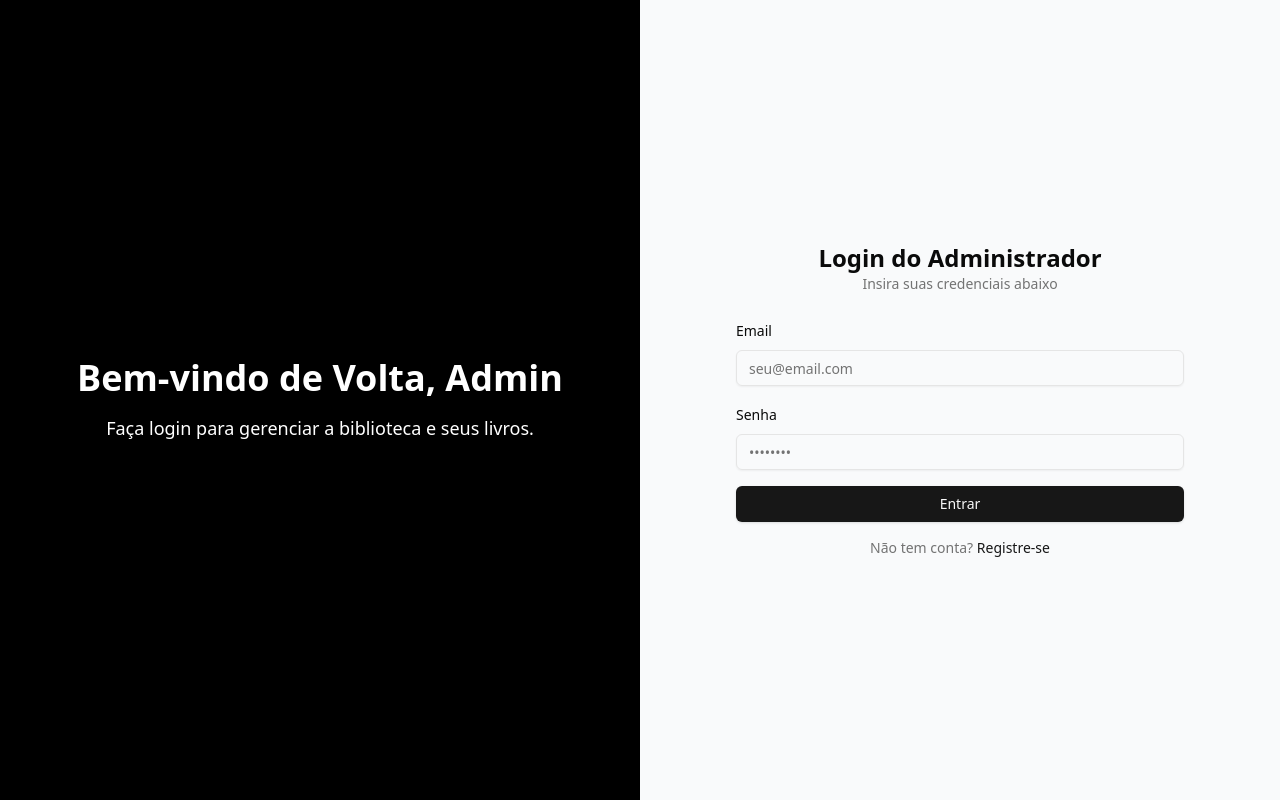
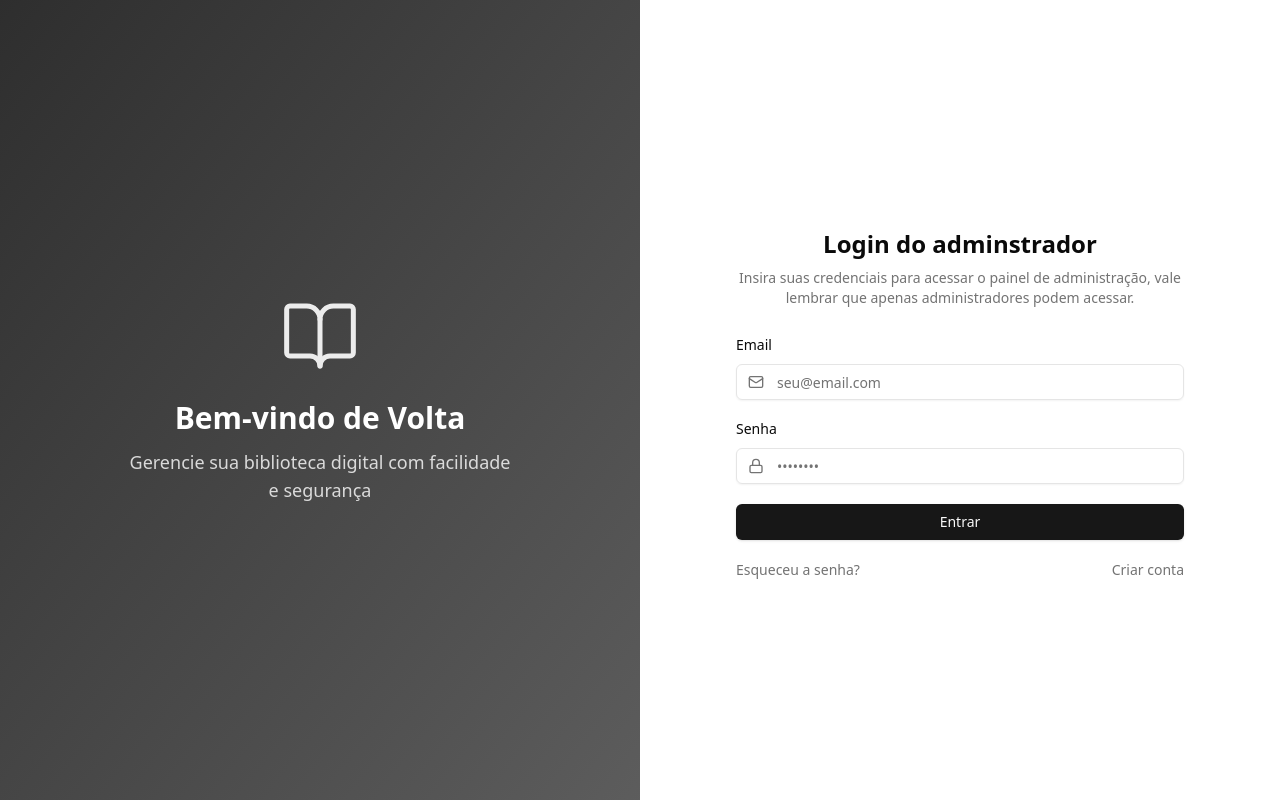
Before and after one commit to gabrieldiassantiago/backend-biblioteca, a Next.js app: page /login in a window 1280 px wide. Built offline with nearby package versions, Linux system fonts and the light colour scheme.

Commit message:
update: atualizando UI

```diff
--- a/src/app/(auth)/login/page.tsx
+++ b/src/app/(auth)/login/page.tsx
@@ -1,30 +1,30 @@
-// src/app/(auth)/login/page.tsx
 import { redirect } from 'next/navigation';
 import { Button } from '@/components/ui/button';
 import { Input } from '@/components/ui/input';
 import { Label } from '@/components/ui/label';
 import Link from 'next/link';
 import { createClient } from '@/lib/supabase/server';
+import { Alert, AlertDescription } from '@/components/ui/alert';
+import { AlertCircle, BookOpen, Lock, Mail } from 'lucide-react';
 
 interface LoginPageProps {
-  searchParams: Promise<{ error?: string }>; // Corrigido para Promise
+  searchParams: Promise<{ error?: string }>;
 }
 
 export default async function LoginPage({ searchParams }: LoginPageProps) {
-  const params = await searchParams; // Resolve a Promise
+  const params = await searchParams;
   const error = params.error;
 
   async function handleLogin(formData: FormData) {
     'use server';
     const supabase = await createClient();
-
     const email = formData.get('email') as string;
     const password = formData.get('password') as string;
 
-    const { data, error } = await supabase.auth.signInWithPassword({ email, password });
+    const { data, error: authError } = await supabase.auth.signInWithPassword({ email, password });
 
-    if (error) {
-      redirect('/admin/auth/login?error=' + encodeURIComponent(error.message));
+    if (authError) {
+      redirect('/admin/auth/login?error=' + encodeURIComponent(authError.message));
     }
 
     if (data.user) {
@@ -34,9 +34,7 @@ export default async function LoginPage({ searchParams }: LoginPageProps) {
         .eq('id', data.user.id)
         .single();
 
-      const role = userData?.role || data.user.role || '';
-
-      if (role === 'admin') {
+      if (userData?.role === 'admin') {
         redirect('/admin/');
       } else {
         await supabase.auth.signOut();
@@ -48,36 +46,102 @@ export default async function LoginPage({ searchParams }: LoginPageProps) {
   }
 
   return (
-    <div className="flex min-h-screen flex-col md:flex-row">
-      <div className="hidden md:flex w-full md:w-1/2 bg-black text-white flex-col justify-center items-center p-8">
-        <h1 className="text-4xl font-bold mb-4">Bem-vindo de Volta, Admin</h1>
-        <p className="text-lg text-center max-w-md">
-          Faça login para gerenciar a biblioteca e seus livros.
-        </p>
+    <div className="min-h-screen flex bg-background">
+      {/* Left Section - Illustration */}
+      <div className="hidden lg:flex w-1/2 bg-gradient-to-br from-primary/90 to-primary/70 justify-center items-center relative overflow-hidden">
+        <div className="absolute inset-0 bg-grid-white/10 [mask-image:linear-gradient(to_bottom,transparent,white)]"></div>
+        <div className="relative z-10 text-center px-8 max-w-md">
+          <BookOpen className="mx-auto h-20 w-20 text-white mb-6 opacity-90" strokeWidth={1.5} />
+          <h1 className="text-3xl font-bold text-white mb-3">
+            Bem-vindo de Volta
+          </h1>
+          <p className="text-white/80 text-lg">
+            Gerencie sua biblioteca digital com facilidade e segurança
+          </p>
+        </div>
       </div>
-      <div className="w-full md:w-1/2 flex items-center justify-center bg-gray-50 p-4">
+
+      {/* Right Section - Login Form */}
+      <div className="w-full lg:w-1/2 flex items-center justify-center p-6">
         <div className="w-full max-w-md space-y-6">
-          <div className="text-center">
-            <h2 className="text-2xl font-semibold">Login do Administrador</h2>
-            <p className="text-sm text-muted-foreground">Insira suas credenciais abaixo</p>
+          <div className="text-center space-y-2">
+            <BookOpen className="h-12 w-12 mx-auto text-primary lg:hidden" strokeWidth={1.5} />
+            <h2 className="text-2xl font-semibold text-foreground">Login do adminstrador</h2>
+            <p className="text-muted-foreground text-sm">
+              Insira suas credenciais para acessar o painel de administração, vale lembrar que apenas administradores podem acessar.
+            </p>
           </div>
-          {error && <p className="text-red-500 text-center">{error}</p>} {/* Exibe o erro */}
-          <form action={handleLogin} className="space-y-4">
-            <div className="space-y-2">
-              <Label htmlFor="email">Email</Label>
-              <Input id="email" name="email" type="email" placeholder="seu@email.com" required />
+
+          {/* Error Alert */}
+          {error && (
+            <Alert variant="destructive" className="animate-in fade-in-50 slide-in-from-top-5">
+              <AlertCircle className="h-4 w-4" />
+              <AlertDescription>{error}</AlertDescription>
+            </Alert>
+          )}
+
+          <form action={handleLogin} className="space-y-5">
+            <div className="space-y-4">
+              {/* Email Input */}
+              <div className="space-y-2">
+                <Label htmlFor="email" className="text-sm font-medium">
+                  Email
+                </Label>
+                <div className="relative">
+                  <Mail className="absolute left-3 top-1/2 -translate-y-1/2 text-muted-foreground h-4 w-4" />
+                  <Input
+                    id="email"
+                    name="email"
+                    type="email"
+                    placeholder="seu@email.com"
+                    required
+                    className="pl-10"
+                  />
+                </div>
+              </div>
+
+              {/* Password Input */}
+              <div className="space-y-2">
+                <Label htmlFor="password" className="text-sm font-medium">
+                  Senha
+                </Label>
+                <div className="relative">
+                  <Lock className="absolute left-3 top-1/2 -translate-y-1/2 text-muted-foreground h-4 w-4" />
+                  <Input
+                    id="password"
+                    name="password"
+                    type="password"
+                    placeholder="••••••••"
+                    required
+                    className="pl-10"
+                  />
+                </div>
+              </div>
             </div>
-            <div className="space-y-2">
-              <Label htmlFor="password">Senha</Label>
-              <Input id="password" name="password" type="password" placeholder="••••••••" required />
+
+            {/* Submit Button */}
+            <Button
+              type="submit"
+              className="w-full font-medium"
+            >
+              Entrar
+            </Button>
+
+            {/* Links */}
+            <div className="flex justify-between text-sm">
+              <Link
+                href="/forgot-password"
+                className="text-muted-foreground hover:text-primary transition-colors"
+              >
+                Esqueceu a senha?
+              </Link>
+              <Link
+                href="/register"
+                className="text-muted-foreground hover:text-primary transition-colors"
+              >
+                Criar conta
+              </Link>
             </div>
-            <Button type="submit" className="w-full">Entrar</Button>
-            <p className="text-sm text-center text-muted-foreground">
-              Não tem conta?{' '}
-              <Link href="/register" className="text-primary hover:underline">
-                Registre-se
-              </Link>
-            </p>
           </form>
         </div>
       </div>
--- /dev/null
+++ b/src/components/ui/alert.tsx
@@ -0,0 +1,59 @@
+import * as React from "react"
+import { cva, type VariantProps } from "class-variance-authority"
+
+import { cn } from "@/lib/utils"
+
+const alertVariants = cva(
+  "relative w-full rounded-lg border px-4 py-3 text-sm [&>svg+div]:translate-y-[-3px] [&>svg]:absolute [&>svg]:left-4 [&>svg]:top-4 [&>svg]:text-foreground [&>svg~*]:pl-7",
+  {
+    variants: {
+      variant: {
+        default: "bg-background text-foreground",
+        destructive:
+          "border-destructive/50 text-destructive dark:border-destructive [&>svg]:text-destructive",
+      },
+    },
+    defaultVariants: {
+      variant: "default",
+    },
+  }
+)
+
+const Alert = React.forwardRef<
+  HTMLDivElement,
+  React.HTMLAttributes<HTMLDivElement> & VariantProps<typeof alertVariants>
+>(({ className, variant, ...props }, ref) => (
+  <div
+    ref={ref}
+    role="alert"
+    className={cn(alertVariants({ variant }), className)}
+    {...props}
+  />
+))
+Alert.displayName = "Alert"
+
+const AlertTitle = React.forwardRef<
+  HTMLParagraphElement,
+  React.HTMLAttributes<HTMLHeadingElement>
+>(({ className, ...props }, ref) => (
+  <h5
+    ref={ref}
+    className={cn("mb-1 font-medium leading-none tracking-tight", className)}
+    {...props}
+  />
+))
+AlertTitle.displayName = "AlertTitle"
+
+const AlertDescription = React.forwardRef<
+  HTMLParagraphElement,
+  React.HTMLAttributes<HTMLParagraphElement>
+>(({ className, ...props }, ref) => (
+  <div
+    ref={ref}
+    className={cn("text-sm [&_p]:leading-relaxed", className)}
+    {...props}
+  />
+))
+AlertDescription.displayName = "AlertDescription"
+
+export { Alert, AlertTitle, AlertDescription }
```
Also changed, not shown: src/app/(auth)/register/page.tsx (+81 -22 lines).
